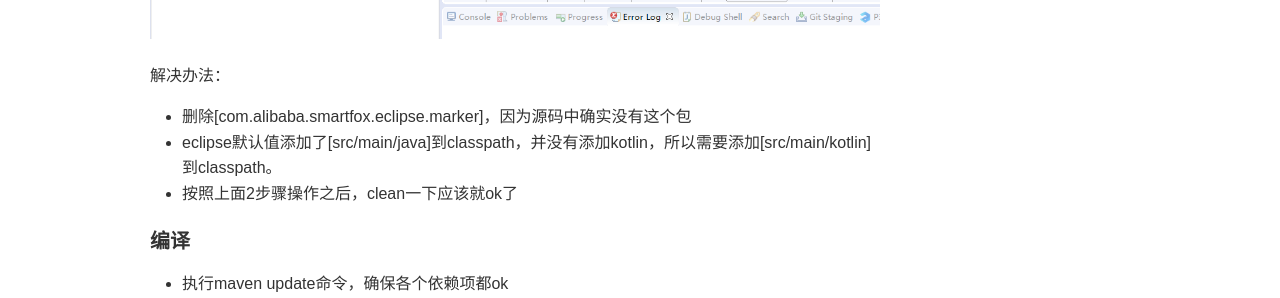
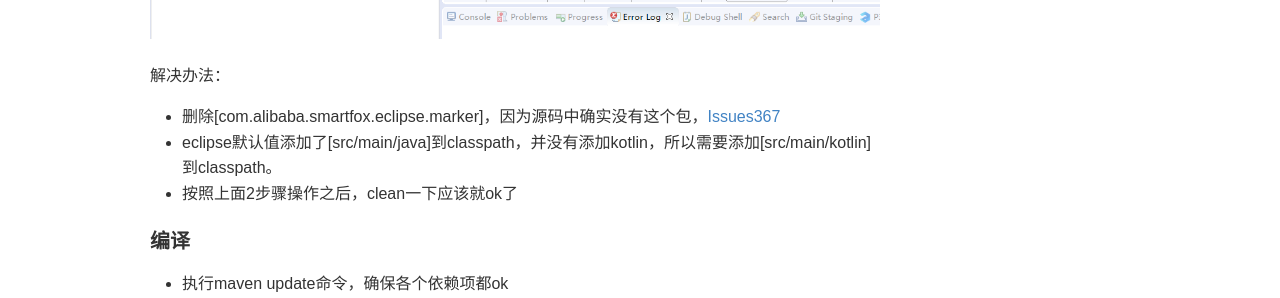
Before and after one commit to yejg/yejg.github.io, a Jekyll site: the page built from _posts/2018-07-26-build-ali-p3c-smartfox-eclipse-source.md, in a window 1280 px wide. Shown: the part 1165-1463 px from the top of the page. Built offline with Jekyll 4.4.1, drawn with Linux system fonts in a browser that asks for light colours; comment, search, counter and statistics services are not loaded.

Commit message:
Update 2018-07-26-build-ali-p3c-smartfox-eclipse-source.md

```diff
--- a/_posts/2018-07-26-build-ali-p3c-smartfox-eclipse-source.md
+++ b/_posts/2018-07-26-build-ali-p3c-smartfox-eclipse-source.md
@@ -28,7 +28,7 @@ https://p3c.alibaba.com/plugin/eclipse/update
 ![image](/images/posts/eclipse-plugin/smartfox-compile-error.png)
 
 解决办法：
-- 删除[com.alibaba.smartfox.eclipse.marker]，因为源码中确实没有这个包
+- 删除[com.alibaba.smartfox.eclipse.marker]，因为源码中确实没有这个包，[Issues367](https://github.com/alibaba/p3c/issues/367)
 - eclipse默认值添加了[src/main/java]到classpath，并没有添加kotlin，所以需要添加[src/main/kotlin]到classpath。
 - 按照上面2步骤操作之后，clean一下应该就ok了
 
```
